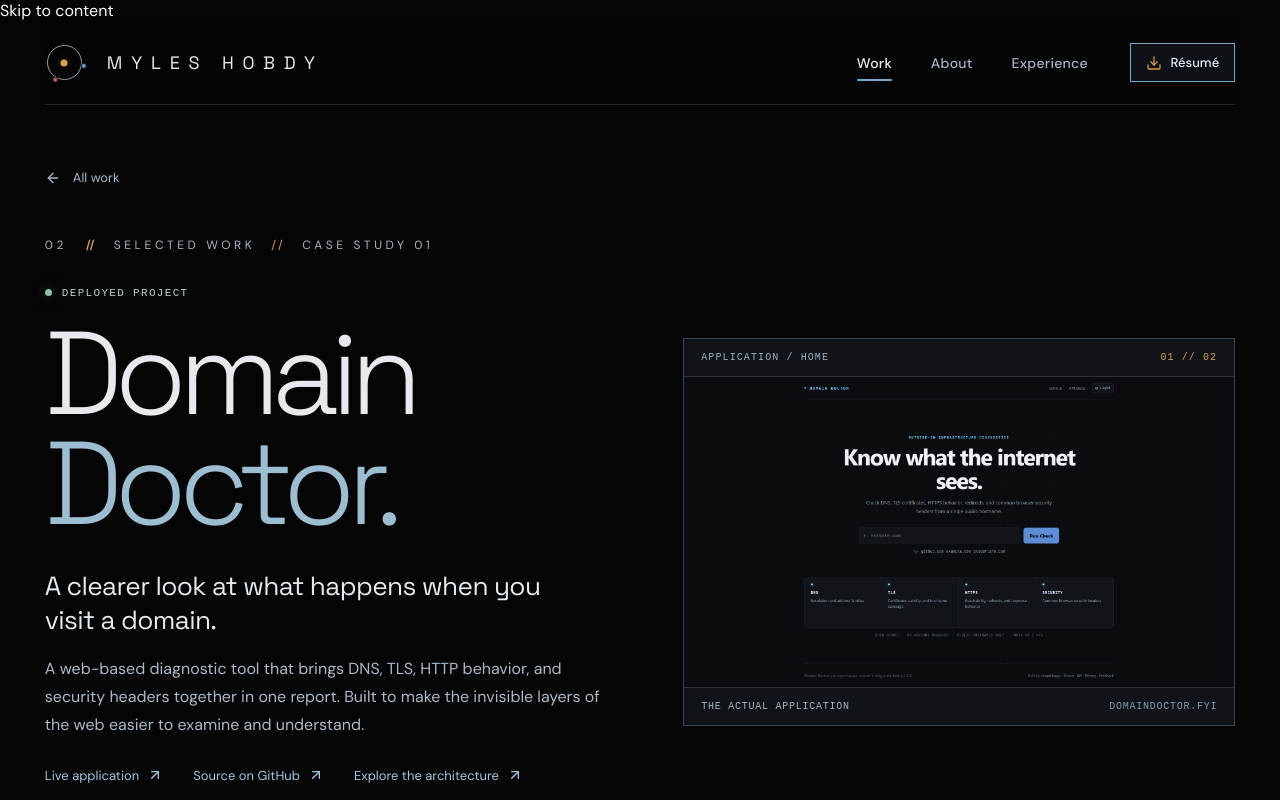
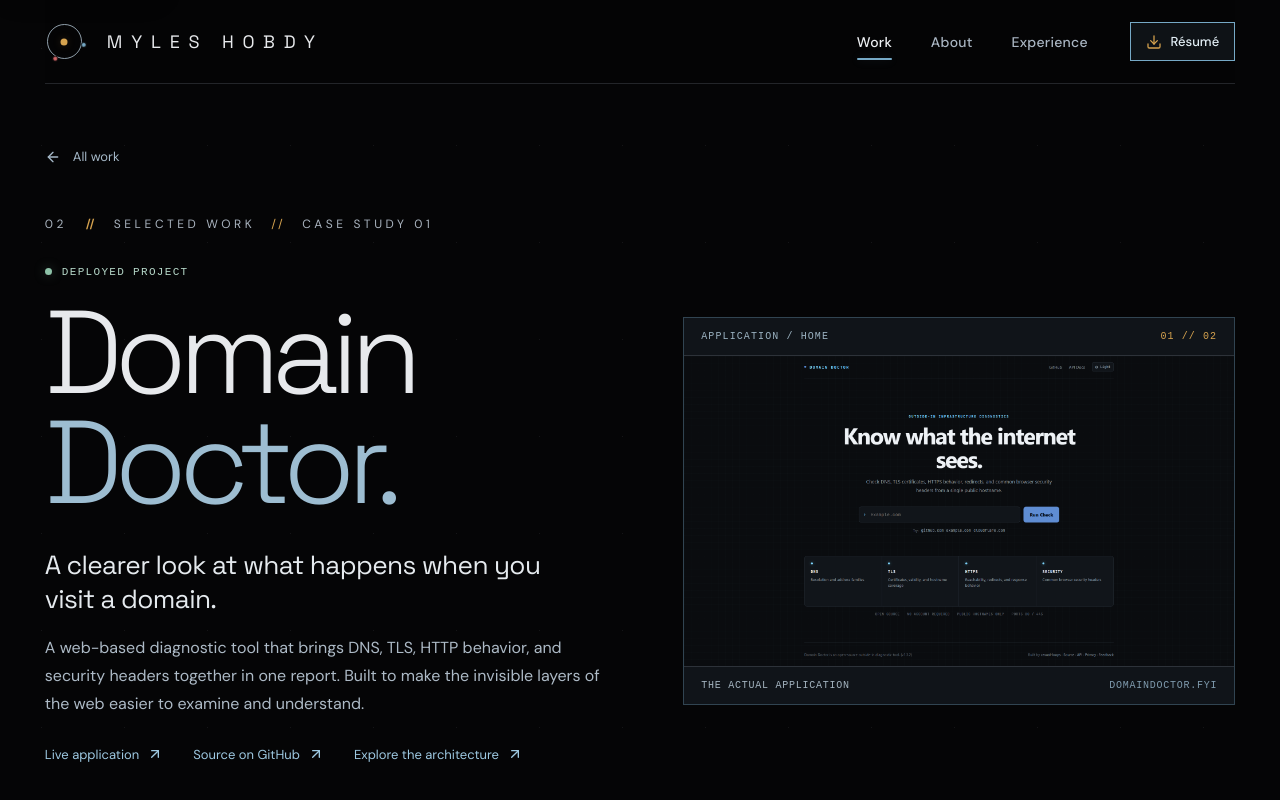
Before and after one commit to casual-loops/mylesh-portfolio, a Next.js app: page /work/domain-doctor in a window 1280 px wide. Shown: the top 800 px of the page. Built offline with nearby package versions, Linux system fonts and the light colour scheme.

Commit message:
style: accessible skip navigation for all portfolio pages

```diff
--- a/app/globals.css
+++ b/app/globals.css
@@ -1355,3 +1355,9 @@ body:before{background-image:radial-gradient(#b8c1cb .55px,transparent .8px);opa
  .experience-section-nav a:nth-child(4){border-right:0;padding-left:12px;}
  .experience-section-nav a:nth-child(5){grid-column:1/-1;border-top:1px solid var(--line);border-right:0;padding-left:0;}
 }
+
+/* Keyboard navigation: make the skip-to-content link visible on focus. */
+.skip-link{position:fixed;top:12px;left:12px;z-index:200;transform:translateY(-160%);padding:12px 18px;border:2px solid #76A9C6;background:#0E141A;color:#F3F8FB;font-size:14px;font-weight:500;box-shadow:0 8px 28px rgba(0,0,0,.35);}
+.skip-link:focus{transform:translateY(0);outline:2px solid #D6A34F;outline-offset:2px;}
+#main{scroll-margin-top:90px;}
+@media(prefers-reduced-motion:reduce){.skip-link{transition:none;}}
```
